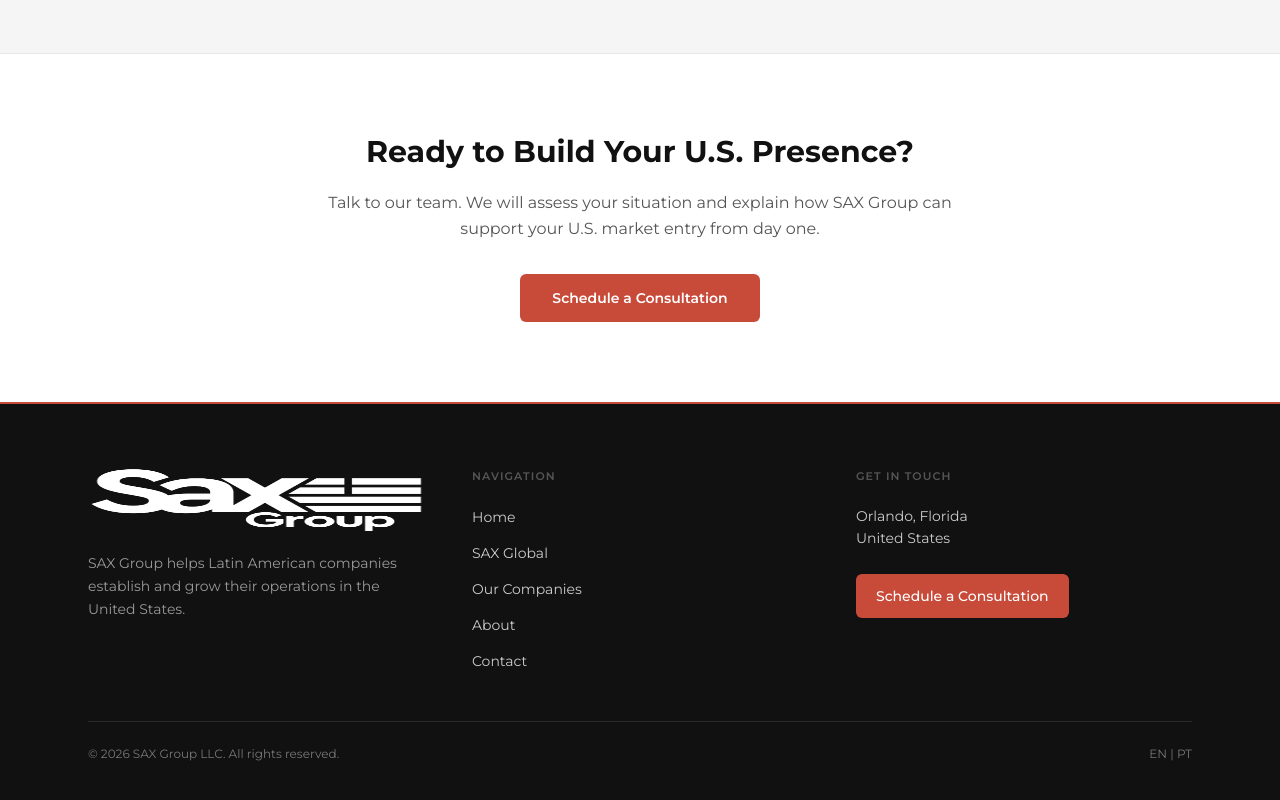
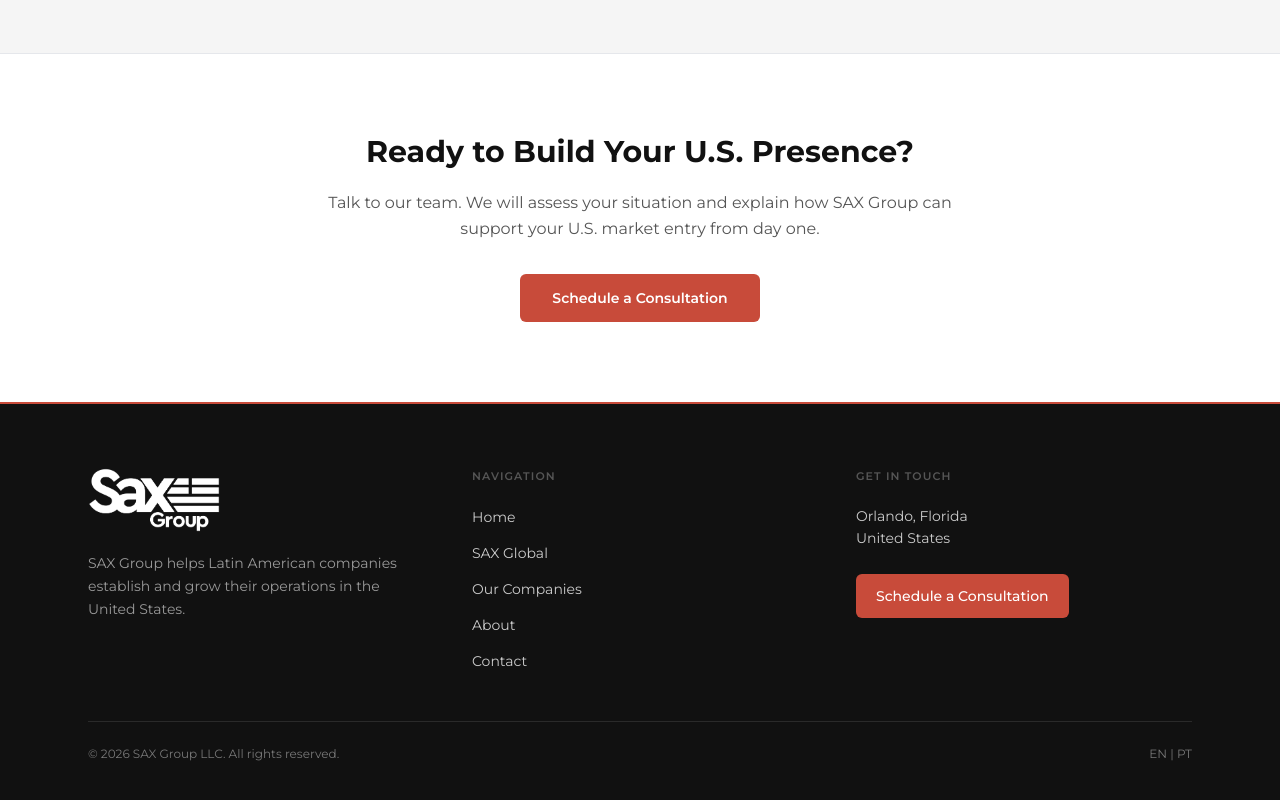
Before and after one commit to diogosax/sax-us-web, a Next.js app: page / in a window 1280 px wide. Shown: the part 2490-3290 px from the top of the page. Built offline with nearby package versions, Linux system fonts and the light colour scheme.

Commit message:
fix: correct footer logo aspect ratio

```diff
--- a/src/components/Footer.tsx
+++ b/src/components/Footer.tsx
@@ -13,11 +13,11 @@
     <footer className="bg-[#111111] text-white border-t-2 border-[#C84B3A]">
       <div className="max-w-6xl mx-auto px-6 py-16">
         <div className="grid grid-cols-1 gap-12 md:grid-cols-3">
-          <div className="flex flex-col gap-5">
+          <div className="flex flex-col gap-5 items-start">
             <img
               src="/images/brand/sax/sax-logo-white.png"
               alt="SAX Group"
-              className="block h-16 w-auto"
+              className="block h-16 w-auto object-contain"
             />
             <p className="max-w-xs text-sm leading-relaxed text-[#999999]">
               SAX Group helps Latin American companies establish and grow their
```
